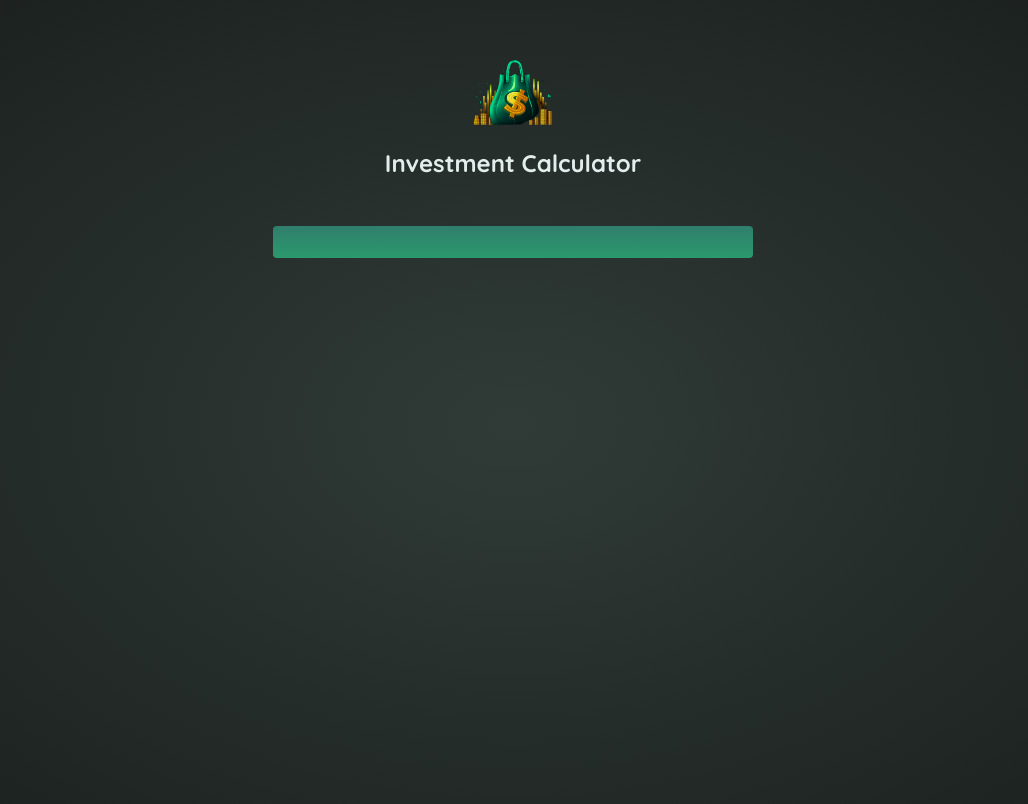
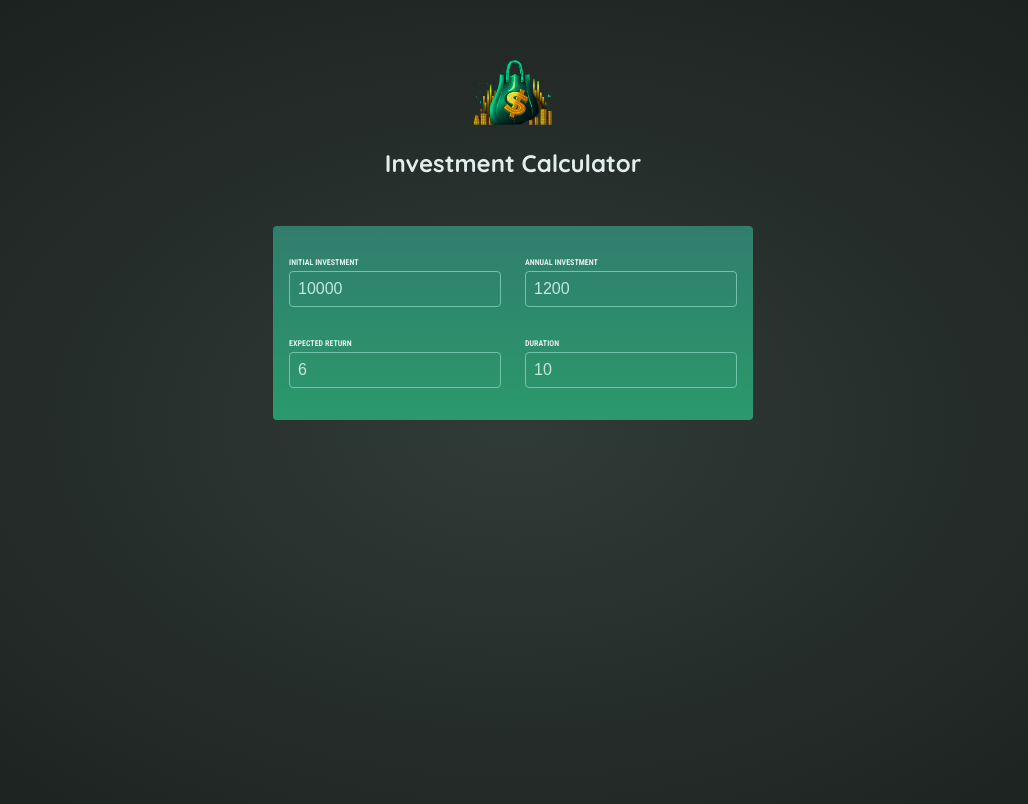
Before and after one commit to DorianKita/Investment-calculator, a React (Vite) app: page / in a window 1280 px wide. Shown: the top 804 px of the page, without its empty margins (127-1155 px from the left). Built offline with nearby package versions, Linux system fonts and the light colour scheme.

Commit message:
created UserInput component with state management

```diff
--- a/src/components/UserInput.jsx
+++ b/src/components/UserInput.jsx
@@ -1,7 +1,72 @@
+import { useState } from "react";
+
 export default function UserInput() {
+  const [userInput, setUserInput] = useState({
+    initialInvestment: 10000,
+    annualInvestment: 1200,
+    expectedReturn: 6,
+    duration: 10,
+  });
+
+  function handleUserInput(userInputFieldValue, newValue) {
+    setUserInput((prevUserInput) => {
+      return {
+        ...prevUserInput,
+        userInputFieldValue: newValue,
+      };
+    });
+  }
+
   return (
-    <div id="user-input">
-      <div className="input-group"></div>
-    </div>
+    <section id="user-input">
+      <div className="input-group">
+        <p>
+          <label>Initial Investment</label>
+          <input
+            type="number"
+            required
+            value={userInput.initialInvestment}
+            onChange={(event) =>
+              handleUserInput("initialInvestment", event.target.value)
+            }
+          />
+        </p>
+        <p>
+          <label>Annual Investment</label>
+          <input
+            type="number"
+            required
+            value={userInput.annualInvestment}
+            onChange={(event) =>
+              handleUserInput("annualInvestment", event.target.value)
+            }
+          />
+        </p>
+      </div>
+      <div className="input-group">
+        <p>
+          <label>Expected Return</label>
+          <input
+            type="number"
+            required
+            value={userInput.expectedReturn}
+            onChange={(event) =>
+              handleUserInput("expectedReturn", event.target.value)
+            }
+          />
+        </p>
+        <p>
+          <label>Duration</label>
+          <input
+            type="number"
+            required
+            value={userInput.duration}
+            onChange={(event) =>
+              handleUserInput("duration", event.target.value)
+            }
+          />
+        </p>
+      </div>
+    </section>
   );
 }
```
